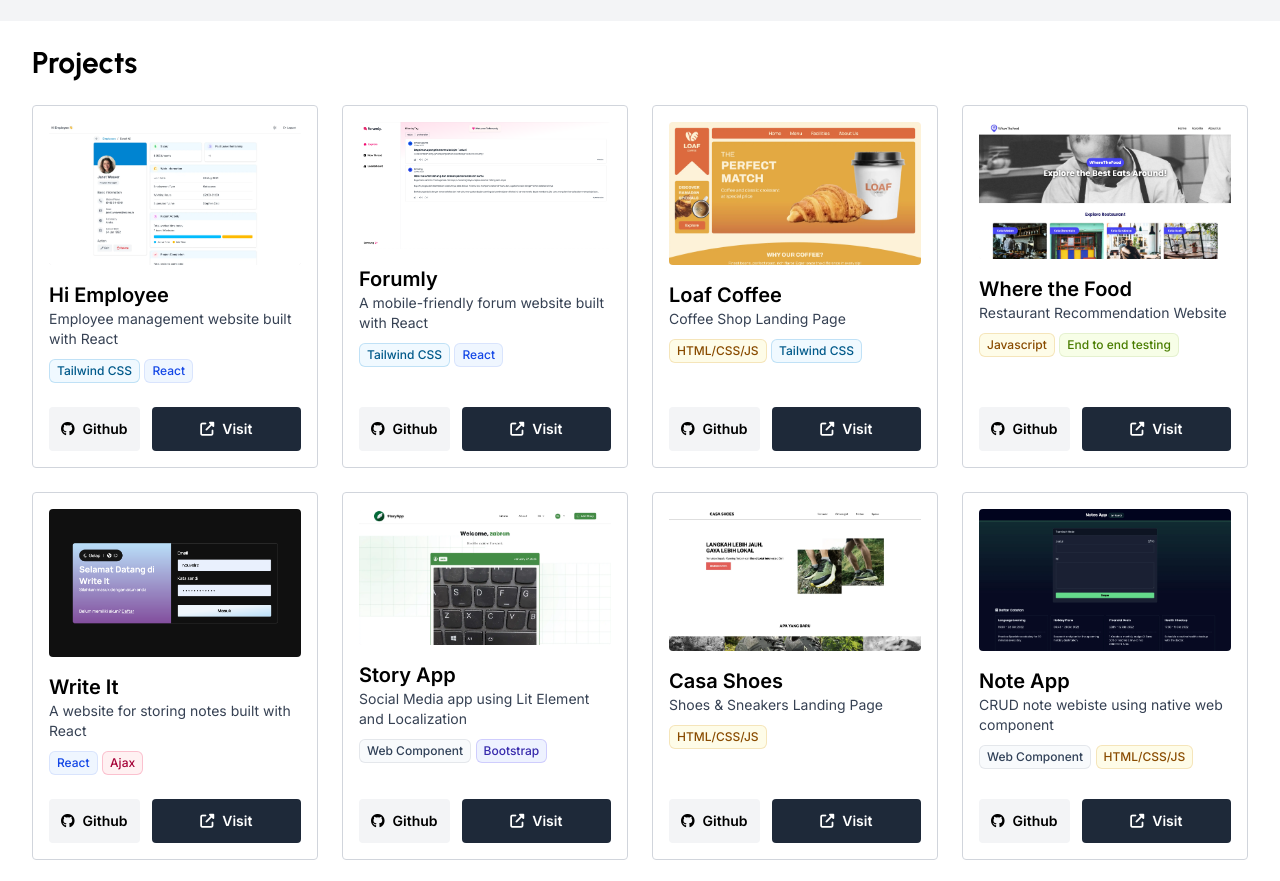
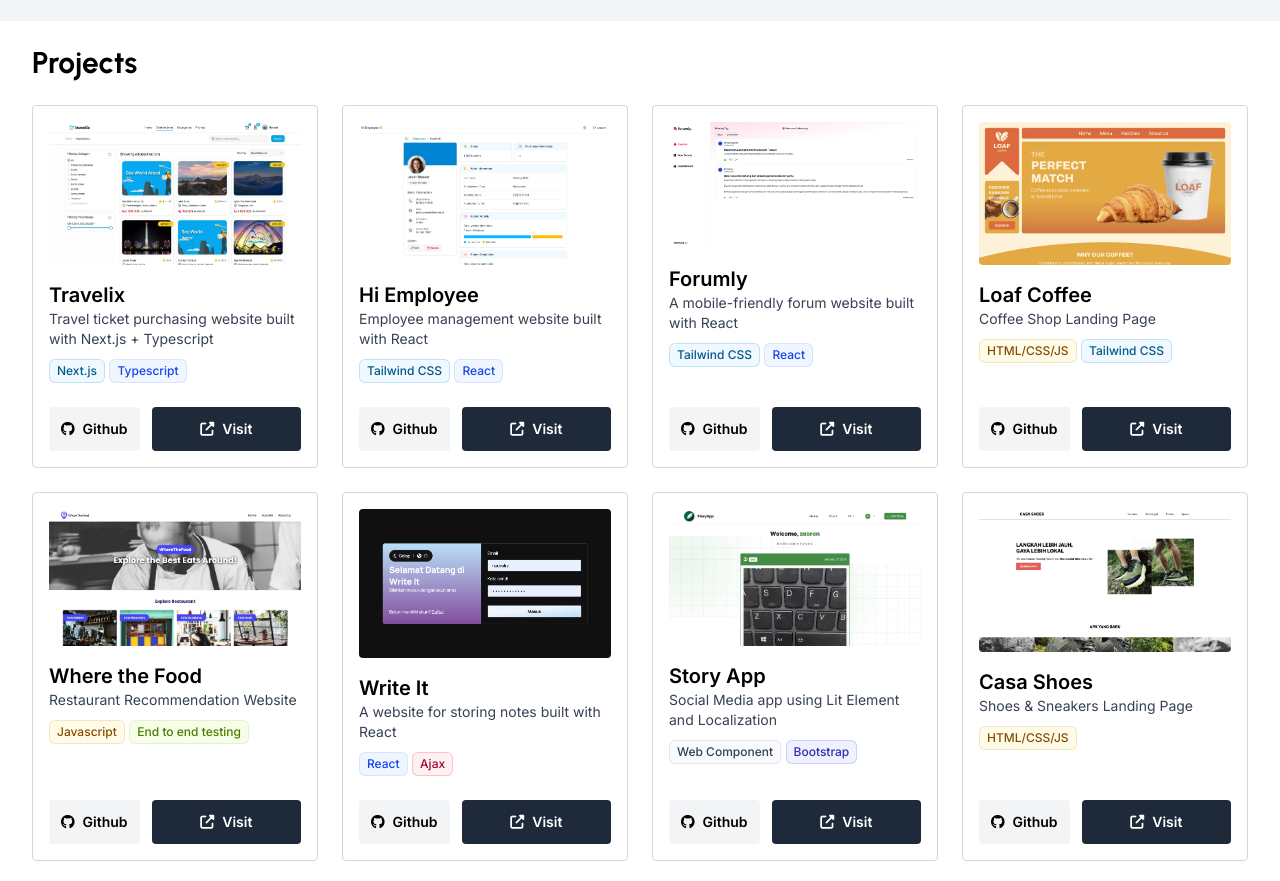
Before and after one commit to nouvalrz/nouvalrz.github.io, a website: page index.html in a window 1280 px wide. Shown: the part 2417-3298 px from the top of the page. Drawn offline with nearby package versions, Linux system fonts and the light colour scheme; a script that the page names is missing.

Commit message:
feat: add new portfolio content

```diff
--- a/index.html
+++ b/index.html
@@ -360,6 +360,38 @@
       <div class="container mx-auto">
         <h2 class="text-2xl md:text-3xl font-bold font-[Urbanist]">Projects</h2>
         <div class="grid grid-cols-1 gap-4 mt-6 md:grid-cols-2 lg:grid-cols-4 md:gap-6">
+
+
+          <div
+            class="relative transition-all duration-300 ease-out border border-gray-300 rounded dark:border-gray-700 tilt-card hover:scale-105">
+            <div class="relative z-10 flex flex-col h-full p-4 tilt-card-content">
+              <div class="rounded overflow-clip">
+                <img src="./public/images/travelix.webp" alt="travelix">
+              </div>
+              <h3 class="mt-4 text-lg font-semibold md:text-xl">Travelix</h3>
+              <p class="text-sm text-gray-700 dark:text-gray-400">Travel ticket purchasing website built with Next.js +
+                Typescript</p>
+
+              <div class="mt-2">
+                <span
+                  class="inline-flex items-center px-2 py-1 text-xs font-medium rounded-md bg-sky-50 text-sky-800 ring-1 ring-sky-600/20 ring-inset dark:bg-sky-900 dark:text-sky-300 dark:ring-sky-600/50">Next.js
+                </span>
+                <span
+                  class="inline-flex items-center px-2 py-1 text-xs font-medium text-blue-700 rounded-md bg-blue-50 ring-1 ring-blue-700/10 ring-inset dark:bg-blue-900 dark:text-blue-300 dark:ring-blue-700/50">Typescript</span>
+              </div>
+
+              <div class=" flex flex-row gap-3 items-end flex-[1] mt-6">
+                <a href="https://github.com/nouvalrz/travelix" target="_blank"
+                  class="inline-flex items-center justify-center  py-2 px-3 min-h-[44px] min-w-[88px] rounded bg-gray-100 dark:bg-gray-900 font-semibold text-sm  hover:scale-105 transition"><i
+                    class="mr-2 fa-brands fa-github"></i>Github</a>
+                <a href="https://travelix.nouval.site" target="_blank"
+                  class="flex-[1] inline-flex items-center justify-center  py-2 px-3 min-h-[44px] min-w-[88px] rounded bg-gray-800 font-semibold text-sm text-white hover:scale-105 transition"><i
+                    class="mr-2 fa-solid fa-up-right-from-square"></i>Visit</a>
+              </div>
+            </div>
+          </div>
+
+
           <div
             class="relative transition-all duration-300 ease-out border border-gray-300 rounded dark:border-gray-700 tilt-card hover:scale-105">
             <div class="relative z-10 flex flex-col h-full p-4 tilt-card-content">
```
Also changed, not shown: public/images/travelix.webp (added).
